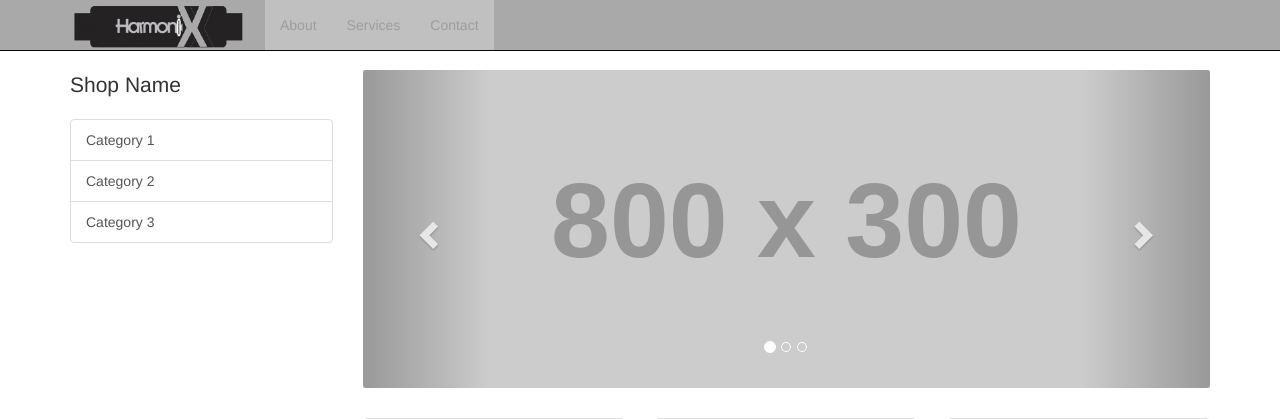
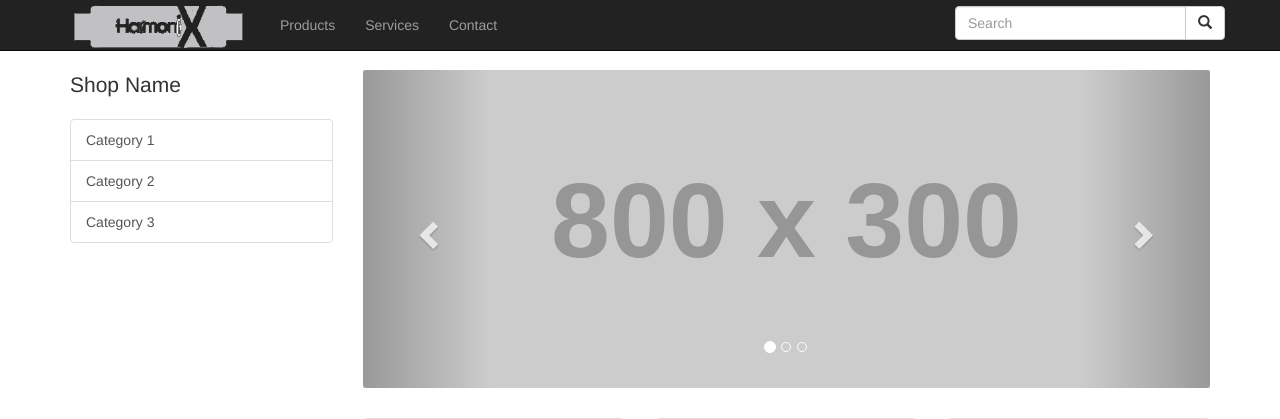
Before and after one commit to razbry314/3500SemesterProject, a PHP site: page / in a window 1280 px wide. Shown: the top 419 px of the page. Run offline with PHP 8.4, Linux system fonts and the light colour scheme; grey boxes labelled with a size stand in for pictures from a placeholder-image service; some libraries are stand-ins or nearby versions.

Commit message:
Rough logo and search bar is perfect

```diff
--- a/index.php
+++ b/index.php
@@ -34,20 +34,20 @@
     <nav class="navbar navbar-inverse navbar-fixed-top nav-back" role="navigation">
         <div class="container">
             <!-- Brand and toggle get grouped for better mobile display -->
-            <div class="navbar-header ">
+            <div class="navbar-header nav-back">
                 <button type="button" class="navbar-toggle" data-toggle="collapse" data-target="#bs-example-navbar-collapse-1">
                     <span class="sr-only">Toggle navigation</span>
                     <span class="icon-bar"></span>
                     <span class="icon-bar"></span>
                     <span class="icon-bar"></span>
                 </button>
-                <a class="navbar-brand" href="#"><img src="images/Harmonix.png" class="Logo"></a>
+                <a class="navbar-brand" href="#"><img src="images/Harmonix2.png" class="Logo"></a>
             </div>
             <!-- Collect the nav links, forms, and other content for toggling -->
             <div class="collapse navbar-collapse " id="bs-example-navbar-collapse-1">
-                <ul class="nav navbar-nav nav-button-back">
+                <ul class="nav navbar-left navbar-nav ">
                     <li>
-                        <a href="#">About</a>
+                        <a href="#">Products</a>
                     </li>
                     <li>
                         <a href="#">Services</a>
@@ -56,8 +56,19 @@
                         <a href="#">Contact</a>
                     </li>
                 </ul>
+                <div class="col-sm-3 col-md-3 navbar-right">
+                <form class="nav navbar-right navbar-nav" role="search">
+              <div class="input-group">
+                  <input type="text" class="form-control" placeholder="Search" name="srch-term" id="srch-term">
+                <div class="input-group-btn">
+                    <button class="btn btn-default" type="submit"><i class="glyphicon glyphicon-search"></i></button>
+                    </div>
+              </div>
+                </form>
+              </div>
             </div>
             <!-- /.navbar-collapse -->
+
         </div>
         <!-- /.container -->
     </nav>
--- a/style.css
+++ b/style.css
@@ -4,17 +4,6 @@
   margin-top: -20px;
 }
 
-.nav-back{
-  background-color: darkgray;
-
+.navbar-right{
+  margin-top: 3px;
 }
-
-.nav-button-back{
-  background-color: silver;
-}
-
-.nav-button-back li:hover{
-  background-color: black;
-
-
-}
```
Also changed, not shown: images/Harmonix2.png (added).
